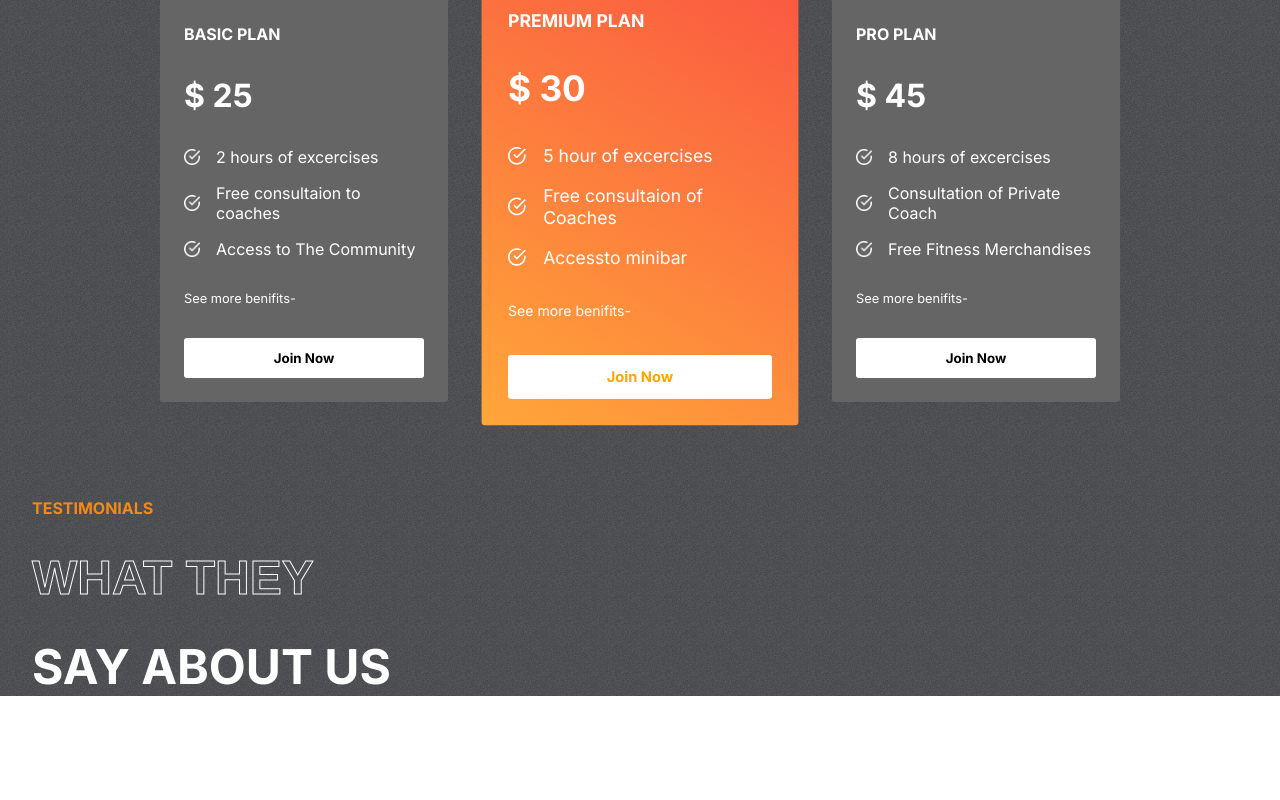
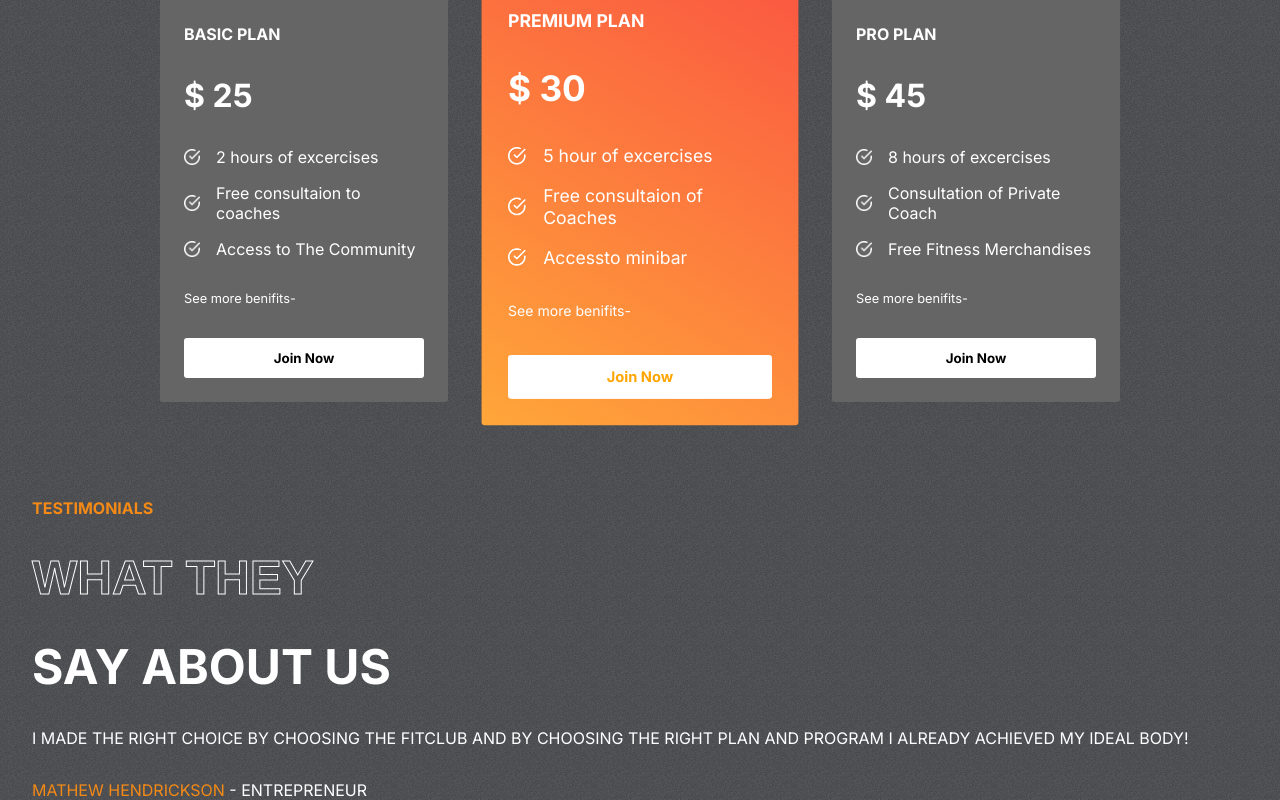
Before and after one commit to 404Bappy/FitnessRevolution-APP, a React (Create React App) app: page / in a window 1280 px wide. Shown: the part 2014-2814 px from the top of the page. Before the commit the page ends 2710 px from the top, so only its background shows below. Built offline with nearby package versions, Linux system fonts and the light colour scheme.

Commit message:
first commit

```diff
--- a/src/Components/Testimonials/Testimonials.js
+++ b/src/Components/Testimonials/Testimonials.js
@@ -1,13 +1,23 @@
-import React from "react";
+import React, { useState } from "react";
 import "./Testimonials.css";
+import { testimonialsData } from "../../data/testimonialsData";
 
 const Testimonials = () => {
+  const [selected, setSelected] = useState(0);
+  const testiLength = testimonialsData.length;
   return (
     <div className="testimonials">
       <div className="Left-Testi">
         <span>Testimonials</span>
         <span className="strokeText">what they</span>
         <span>say about us</span>
+        <span>{testimonialsData[selected].review}</span>
+        <span>
+          <span style={{ color: "var(--orange)" }}>
+            {testimonialsData[selected].name}
+          </span>{" "}
+          - {testimonialsData[selected].status}
+        </span>
       </div>
       <div className="Right-Testi"></div>
     </div>
```
